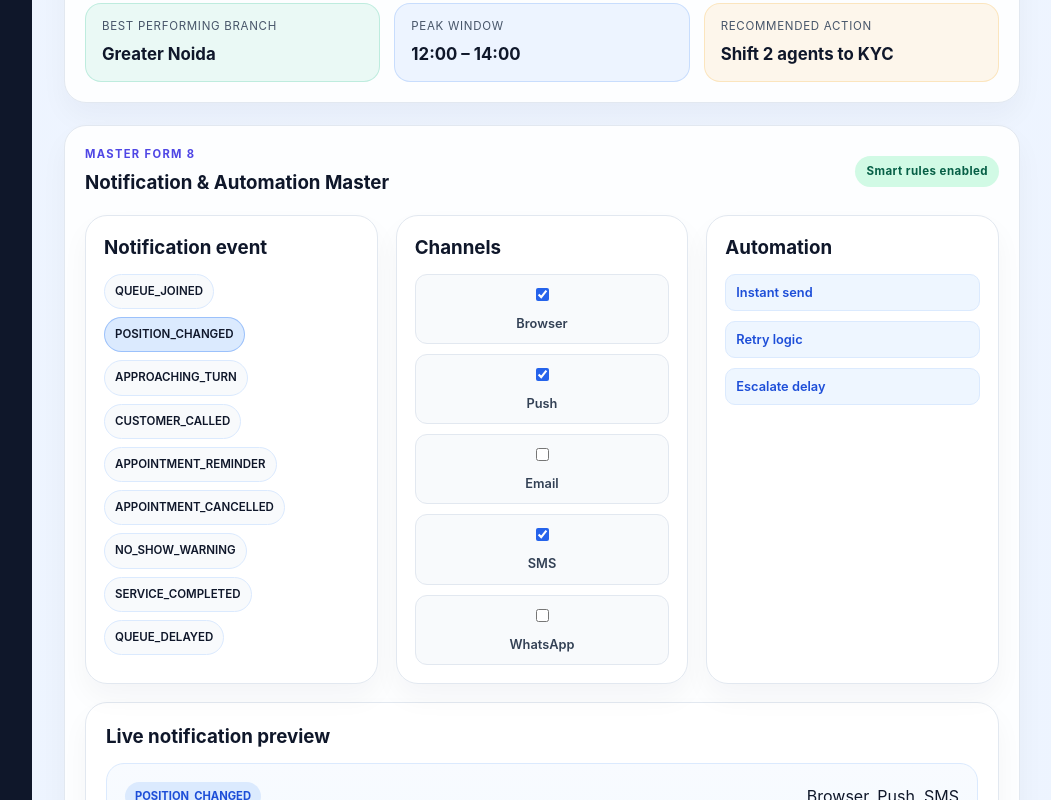
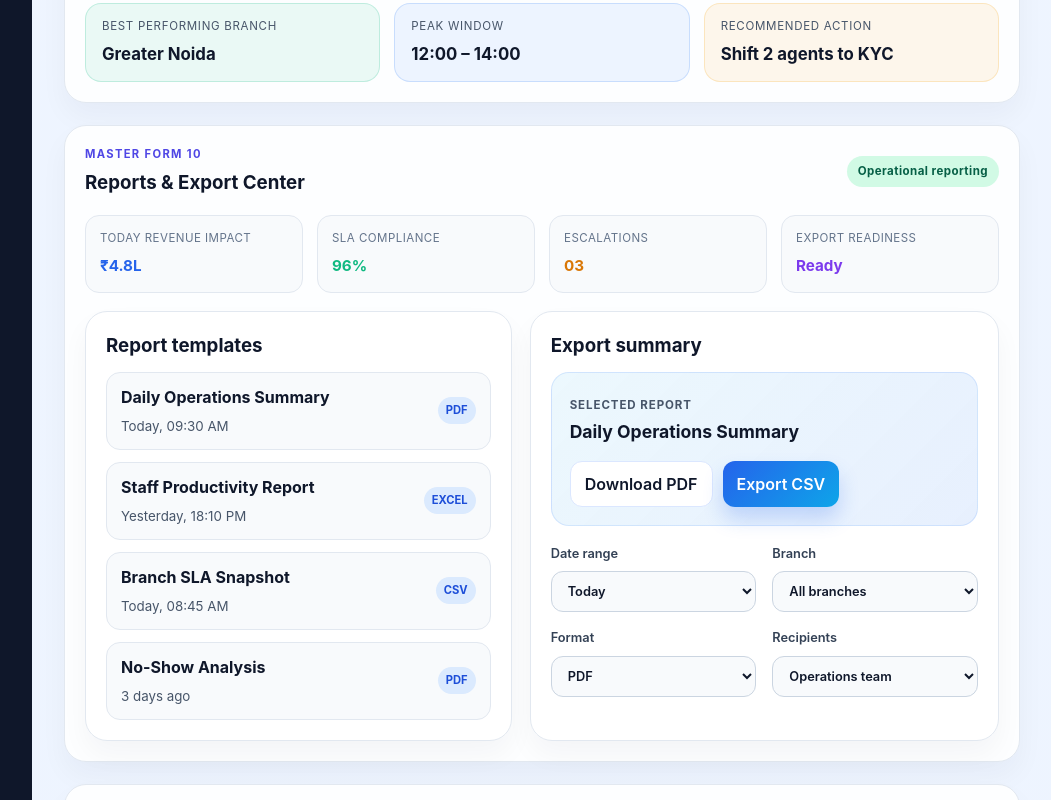
Before and after one commit to KANHAIYAKS108/QFlow, a React (Vite) app: page / in a window 1280 px wide. Shown: the part 8700-9500 px from the top of the page, without its empty margins (228-1279 px from the left). Built offline with nearby package versions, Linux system fonts and the light colour scheme.

Commit message:
Add reporting export center

```diff
--- a/src/App.css
+++ b/src/App.css
@@ -1586,6 +1586,91 @@ textarea:focus {
   border-radius: 8px 8px 0 0;
   background: linear-gradient(180deg, #93c5fd 0%, #2563eb 100%);
   min-height: 10px;
+}
+
+.report-panel {
+  margin-top: 22px;
+}
+
+.report-metrics {
+  display: grid;
+  grid-template-columns: repeat(4, minmax(0, 1fr));
+  gap: 14px;
+  margin-top: 12px;
+}
+
+.report-layout {
+  display: grid;
+  grid-template-columns: 1fr 1.1fr;
+  gap: 18px;
+  margin-top: 18px;
+}
+
+.report-list {
+  display: flex;
+  flex-direction: column;
+  gap: 12px;
+}
+
+.report-card {
+  background: #f8fafc;
+  border: 1px solid #e2e8f0;
+  border-radius: 14px;
+  padding: 12px 14px;
+  display: flex;
+  justify-content: space-between;
+  align-items: center;
+  gap: 12px;
+}
+
+.report-card strong {
+  display: block;
+  color: #0f172a;
+  margin-bottom: 4px;
+}
+
+.report-card small {
+  color: #475569;
+}
+
+.report-card span {
+  background: #dbeafe;
+  color: #1d4ed8;
+  border-radius: 999px;
+  padding: 5px 8px;
+  font-size: 0.7rem;
+  font-weight: 700;
+  text-transform: uppercase;
+}
+
+.export-box {
+  background: linear-gradient(135deg, rgba(14, 165, 233, 0.08), rgba(59, 130, 246, 0.12));
+  border: 1px solid rgba(59, 130, 246, 0.15);
+  border-radius: 18px;
+  padding: 18px;
+  display: flex;
+  justify-content: space-between;
+  align-items: center;
+  gap: 16px;
+  flex-wrap: wrap;
+  margin-bottom: 18px;
+}
+
+.export-box strong {
+  display: block;
+  color: #0f172a;
+  margin-top: 4px;
+  font-size: 1.1rem;
+}
+
+.export-actions {
+  display: flex;
+  gap: 10px;
+  flex-wrap: wrap;
+}
+
+.report-filters {
+  margin-top: 0;
 }
 
 .notification-panel {
--- a/src/App.jsx
+++ b/src/App.jsx
@@ -348,6 +348,20 @@ const intelligenceInsights = [
   { label: 'Best performing branch', value: 'Greater Noida', tone: 'green' },
   { label: 'Peak window', value: '12:00 – 14:00', tone: 'blue' },
   { label: 'Recommended action', value: 'Shift 2 agents to KYC', tone: 'amber' },
+]
+
+const reportTemplates = [
+  { name: 'Daily Operations Summary', format: 'PDF', lastRun: 'Today, 09:30 AM' },
+  { name: 'Staff Productivity Report', format: 'Excel', lastRun: 'Yesterday, 18:10 PM' },
+  { name: 'Branch SLA Snapshot', format: 'CSV', lastRun: 'Today, 08:45 AM' },
+  { name: 'No-Show Analysis', format: 'PDF', lastRun: '3 days ago' },
+]
+
+const reportMetrics = [
+  { label: 'Today revenue impact', value: '₹4.8L', tone: 'blue' },
+  { label: 'SLA compliance', value: '96%', tone: 'green' },
+  { label: 'Escalations', value: '03', tone: 'amber' },
+  { label: 'Export readiness', value: 'Ready', tone: 'purple' },
 ]
 
 function App() {
@@ -1962,6 +1976,97 @@ function App() {
           </div>
         </section>
 
+        <section className="report-panel panel">
+          <div className="panel-header">
+            <div>
+              <p className="eyebrow">Master form 10</p>
+              <h3>Reports &amp; Export Center</h3>
+            </div>
+            <span className="tag success">Operational reporting</span>
+          </div>
+
+          <div className="report-metrics">
+            {reportMetrics.map((item) => (
+              <article key={item.label} className={`summary-card ${item.tone}`}>
+                <span>{item.label}</span>
+                <strong>{item.value}</strong>
+              </article>
+            ))}
+          </div>
+
+          <div className="report-layout">
+            <div className="panel report-list-panel">
+              <div className="panel-header compact-header">
+                <h3>Report templates</h3>
+              </div>
+              <div className="report-list">
+                {reportTemplates.map((report) => (
+                  <div key={report.name} className="report-card">
+                    <div>
+                      <strong>{report.name}</strong>
+                      <small>{report.lastRun}</small>
+                    </div>
+                    <span>{report.format}</span>
+                  </div>
+                ))}
+              </div>
+            </div>
+
+            <div className="panel report-detail-panel">
+              <div className="panel-header compact-header">
+                <h3>Export summary</h3>
+              </div>
+
+              <div className="export-box">
+                <div>
+                  <span className="queue-title">Selected report</span>
+                  <strong>Daily Operations Summary</strong>
+                </div>
+                <div className="export-actions">
+                  <button type="button" className="secondary-btn small-btn">Download PDF</button>
+                  <button type="button" className="primary-btn small-btn">Export CSV</button>
+                </div>
+              </div>
+
+              <div className="field-grid report-filters">
+                <label>
+                  Date range
+                  <select defaultValue="Today">
+                    <option>Today</option>
+                    <option>This week</option>
+                    <option>This month</option>
+                  </select>
+                </label>
+                <label>
+                  Branch
+                  <select defaultValue="All branches">
+                    <option>All branches</option>
+                    <option>Noida Sector 18</option>
+                    <option>Greater Noida</option>
+                    <option>Delhi Central</option>
+                  </select>
+                </label>
+                <label>
+                  Format
+                  <select defaultValue="PDF">
+                    <option>PDF</option>
+                    <option>Excel</option>
+                    <option>CSV</option>
+                  </select>
+                </label>
+                <label>
+                  Recipients
+                  <select defaultValue="Operations team">
+                    <option>Operations team</option>
+                    <option>Branch managers</option>
+                    <option>Finance</option>
+                  </select>
+                </label>
+              </div>
+            </div>
+          </div>
+        </section>
+
         <section className="notification-panel panel">
           <div className="panel-header">
             <div>
```
